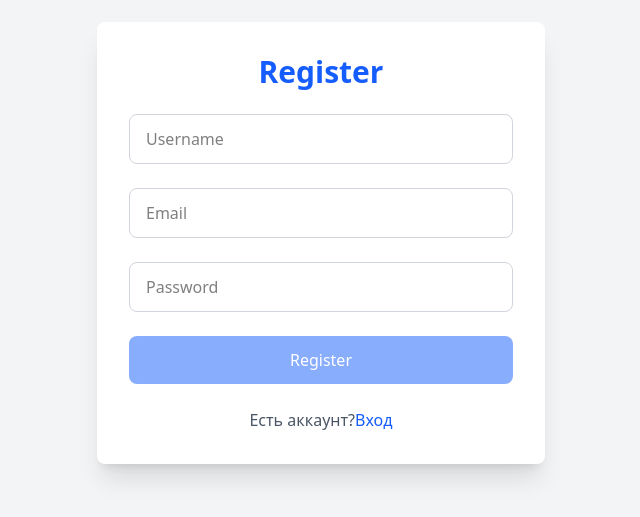
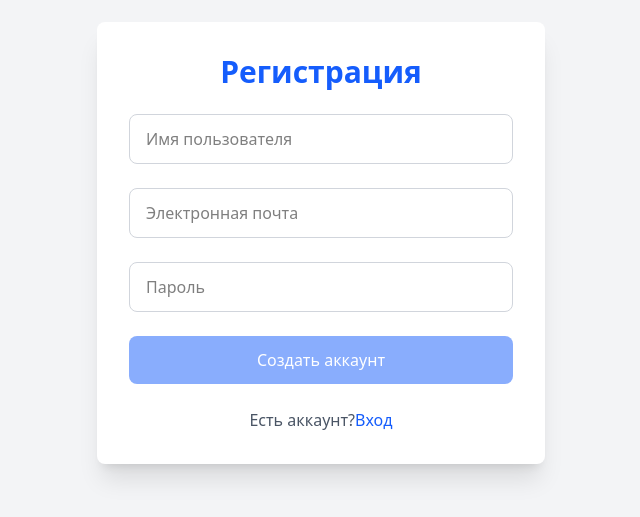
Before and after one commit to vladislav-z0l0t0m/inst-react, a React (Vite) app: page /register in a window 1280 px wide. Shown: the part 157-674 px from the top of the page, without its empty margins (319-959 px from the left). Built offline with nearby package versions, Linux system fonts and the light colour scheme.

Commit message:
feat: implement i18n and extract strings to locales

```diff
--- a/package.json
+++ b/package.json
@@ -13,9 +13,11 @@
     "@tailwindcss/vite": "^4.1.17",
     "@tanstack/react-query": "^5.90.8",
     "axios": "^1.13.2",
+    "i18next": "^25.7.3",
     "react": "^19.2.0",
     "react-dom": "^19.2.0",
     "react-hook-form": "^7.66.0",
+    "react-i18next": "^16.5.0",
     "react-router-dom": "^7.9.5"
   },
   "devDependencies": {
--- a/src/components/LoginForm.tsx
+++ b/src/components/LoginForm.tsx
@@ -6,6 +6,7 @@ import { FormInput } from "./ui/FormInput";
 import { formRules } from "../utils/validation";
 import { Button } from "./ui/Button";
 import { AuthLayout } from "./AuthLayout";
+import { useTranslation } from "react-i18next";
 
 export interface LoginFormValues {
   email: string;
@@ -19,12 +20,13 @@ export const LoginForm = (): JSX.Element => {
     handleSubmit,
     formState: { errors, isValid },
   } = useForm<LoginFormValues>({ mode: "onChange" });
+  const { t } = useTranslation("auth");
 
   return (
     <AuthLayout
-      title='Login'
-      footerText='Нет аккаунта?'
-      footerLinkText='Регистрация'
+      title={t("login.title")}
+      footerText={t("login.noAccount")}
+      footerLinkText={t("login.registration")}
       footerLinkTo='/register'
       errorMessage={getErrorMessage(error)}
     >
@@ -36,18 +38,18 @@ export const LoginForm = (): JSX.Element => {
           registration={register("email", formRules.email)}
           error={errors.email}
           type='email'
-          placeholder='Email'
+          placeholder={t("common.email")}
         />
 
         <FormInput
           registration={register("password", formRules.password)}
           error={errors.password}
           type='password'
-          placeholder='Password'
+          placeholder={t("common.password")}
         />
 
         <Button type='submit' isLoading={isPending} disabled={!isValid}>
-          Login
+          {t("login.button")}
         </Button>
       </form>
     </AuthLayout>
--- a/src/components/RegisterForm.tsx
+++ b/src/components/RegisterForm.tsx
@@ -6,6 +6,7 @@ import { formRules } from "../utils/validation";
 import { Button } from "./ui/Button";
 import { AuthLayout } from "./AuthLayout";
 import { getErrorMessage } from "../utils/error";
+import { useTranslation } from "react-i18next";
 
 export interface RegisterFormValues {
   username: string;
@@ -20,11 +21,13 @@ export const RegisterForm = (): JSX.Element => {
     handleSubmit,
     formState: { errors, isValid },
   } = useForm<RegisterFormValues>({ mode: "onChange" });
+  const { t } = useTranslation("auth");
+
   return (
     <AuthLayout
-      title='Register'
-      footerText='Есть аккаунт?'
-      footerLinkText='Вход'
+      title={t("register.title")}
+      footerText={t("register.haveAccount")}
+      footerLinkText={t("register.login")}
       footerLinkTo='/login'
       errorMessage={getErrorMessage(error)}
     >
@@ -36,25 +39,25 @@ export const RegisterForm = (): JSX.Element => {
           registration={register("username", formRules.username)}
           error={errors.username}
           type='text'
-          placeholder='Username'
+          placeholder={t("common.username")}
         />
 
         <FormInput
           registration={register("email", formRules.email)}
           error={errors.email}
           type='email'
-          placeholder='Email'
+          placeholder={t("common.email")}
         />
 
         <FormInput
           registration={register("password", formRules.password)}
           error={errors.password}
           type='password'
-          placeholder='Password'
+          placeholder={t("common.password")}
         />
 
         <Button type='submit' isLoading={isPending} disabled={!isValid}>
-          Register
+          {t("register.button")}
         </Button>
       </form>
     </AuthLayout>
--- /dev/null
+++ b/src/i18n.ts
@@ -0,0 +1,18 @@
+import i18n from "i18next";
+import { initReactI18next } from "react-i18next";
+import authRu from "./locales/ru/auth.json";
+import authEn from "./locales/en/auth.json";
+
+i18n.use(initReactI18next).init({
+  resources: {
+    ru: { auth: authRu },
+    en: { auth: authEn },
+  },
+  lng: "ru",
+  fallbackLng: "en",
+  ns: ["auth"],
+  defaultNS: "auth",
+  interpolation: { escapeValue: false },
+});
+
+export default i18n;
--- /dev/null
+++ b/src/locales/en/auth.json
@@ -0,0 +1,19 @@
+{
+  "login": {
+    "title": "Login",
+    "button": "Login",
+    "noAccount": "No account?",
+    "registration": "Registration"
+  },
+  "register": {
+    "title": "Registration",
+    "button": "Create account",
+    "haveAccount": "Have account?",
+    "login": "Login"
+  },
+  "common": {
+    "username": "Username",
+    "email": "Email",
+    "password": "Password"
+  }
+}
--- /dev/null
+++ b/src/locales/ru/auth.json
@@ -0,0 +1,19 @@
+{
+  "login": {
+    "title": "Вход",
+    "button": "Войти",
+    "noAccount": "Нет аккаунта?",
+    "registration": "Регистрация"
+  },
+  "register": {
+    "title": "Регистрация",
+    "button": "Создать аккаунт",
+    "haveAccount": "Есть аккаунт?",
+    "login": "Вход"
+  },
+  "common": {
+    "username": "Имя пользователя",
+    "email": "Электронная почта",
+    "password": "Пароль"
+  }
+}
--- a/src/main.tsx
+++ b/src/main.tsx
@@ -3,6 +3,7 @@ import { createRoot } from "react-dom/client";
 import "./index.css";
 import App from "./App.tsx";
 import { BrowserRouter } from "react-router-dom";
+import "./i18n.ts";
 
 createRoot(document.getElementById("root") as HTMLElement).render(
   <StrictMode>
```
Also changed, not shown: 1 other file (tests, documents, lock files or other folders).
